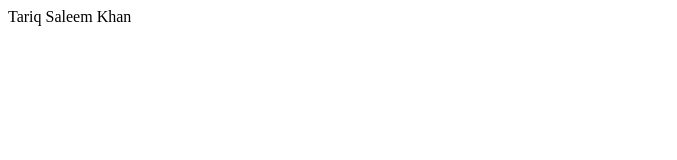
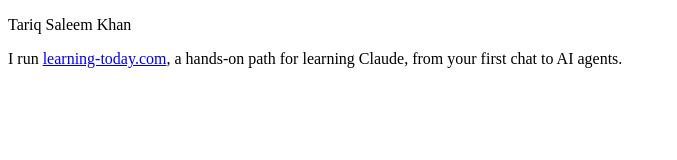
Before and after one commit to tskhan/tskhan.github.io, a plain HTML site: page index.html in a window 1280 px wide. Shown: the whole page, without its empty margins (0-677 px from the left). Drawn offline with Linux system fonts and the light colour scheme.

Commit message:
Link to learning-today.com
Co-Authored-By: Claude Opus 5.5 <noreply@anthropic.com>
Claude-Session: https://claude.ai/code/session_01VeCPFo5oogykeLY2xgnryx

```diff
--- a/index.html
+++ b/index.html
@@ -1,9 +1,12 @@
 <!DOCTYPE html>
-<html>
+<html lang="en">
   <head>
-    <title>User Name</title>
+    <meta charset="utf-8">
+    <meta name="viewport" content="width=device-width,initial-scale=1">
+    <title>Tariq Saleem Khan</title>
   </head>
   <body>
-    Tariq Saleem Khan
+    <p>Tariq Saleem Khan</p>
+    <p>I run <a href="https://learning-today.com">learning-today.com</a>, a hands-on path for learning Claude, from your first chat to AI agents.</p>
   </body>
 </html>
```
